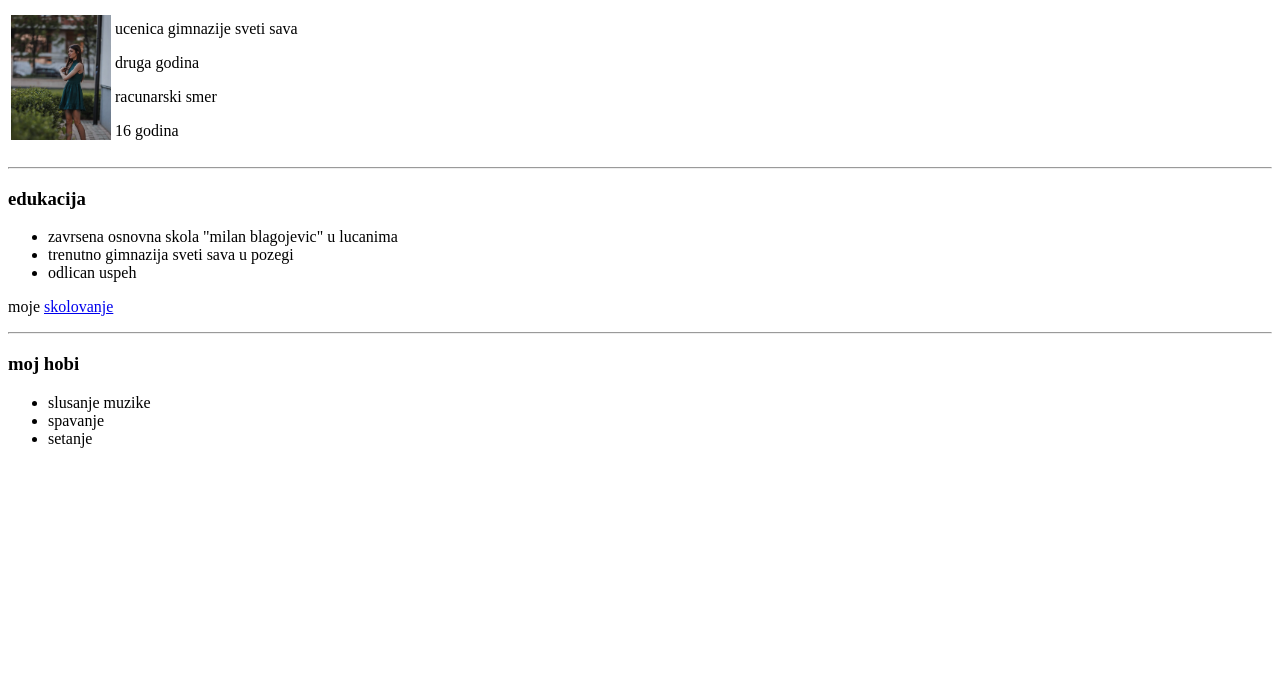
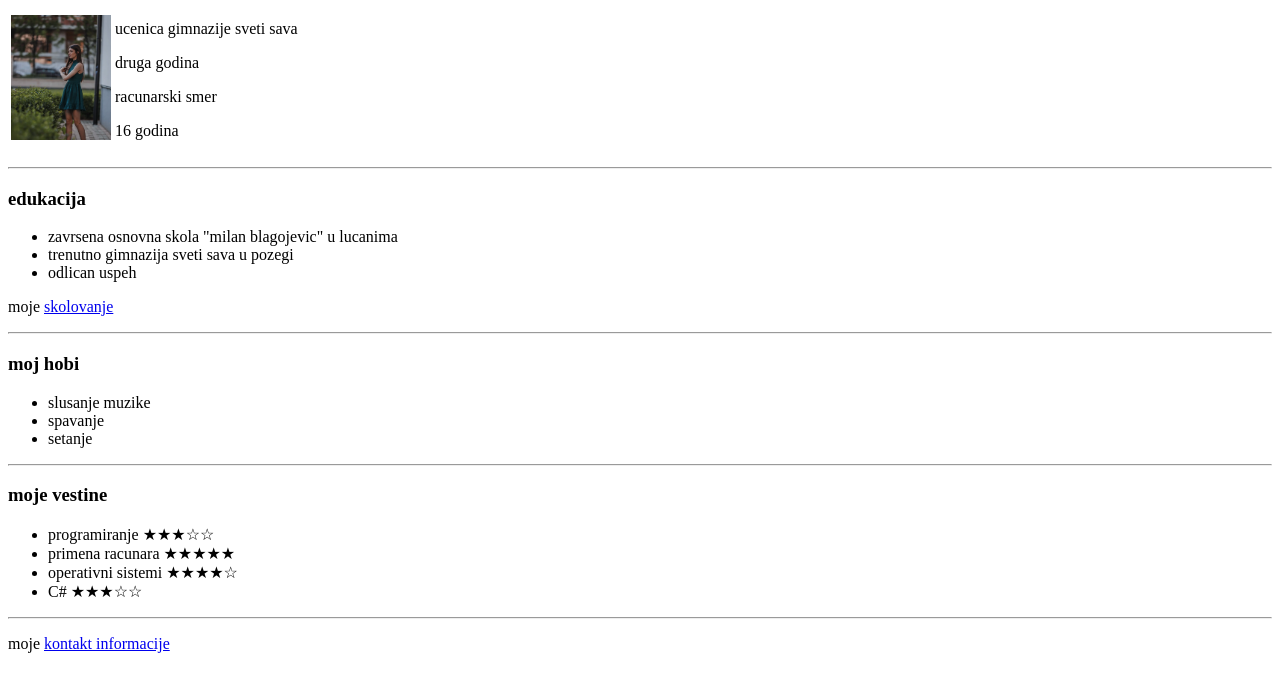
Before and after one commit to iivvvaaa/mojaStranica, a plain HTML site: page index.html in a window 1280 px wide. Shown: the part 79-770 px from the top of the page. Drawn offline with Linux system fonts and the light colour scheme.

Commit message:
Add files via upload

```diff
--- a/index.html
+++ b/index.html
@@ -36,5 +36,16 @@
     <li>spavanje</li>
     <li>setanje</li>
 </ul>
+</ul>
+<hr>
+<h3>moje vestine</h3>
+<ul>
+    <li>programiranje ★★★☆☆</li>
+    <li>primena racunara ★★★★★</li>
+    <li>operativni sistemi ★★★★☆</li>
+    <li>C# ★★★☆☆</li>
+</ul>
+<hr>
+<p>moje <a href="kontakt.html"> kontakt informacije</a></p>
 </body>
 </html>
```
